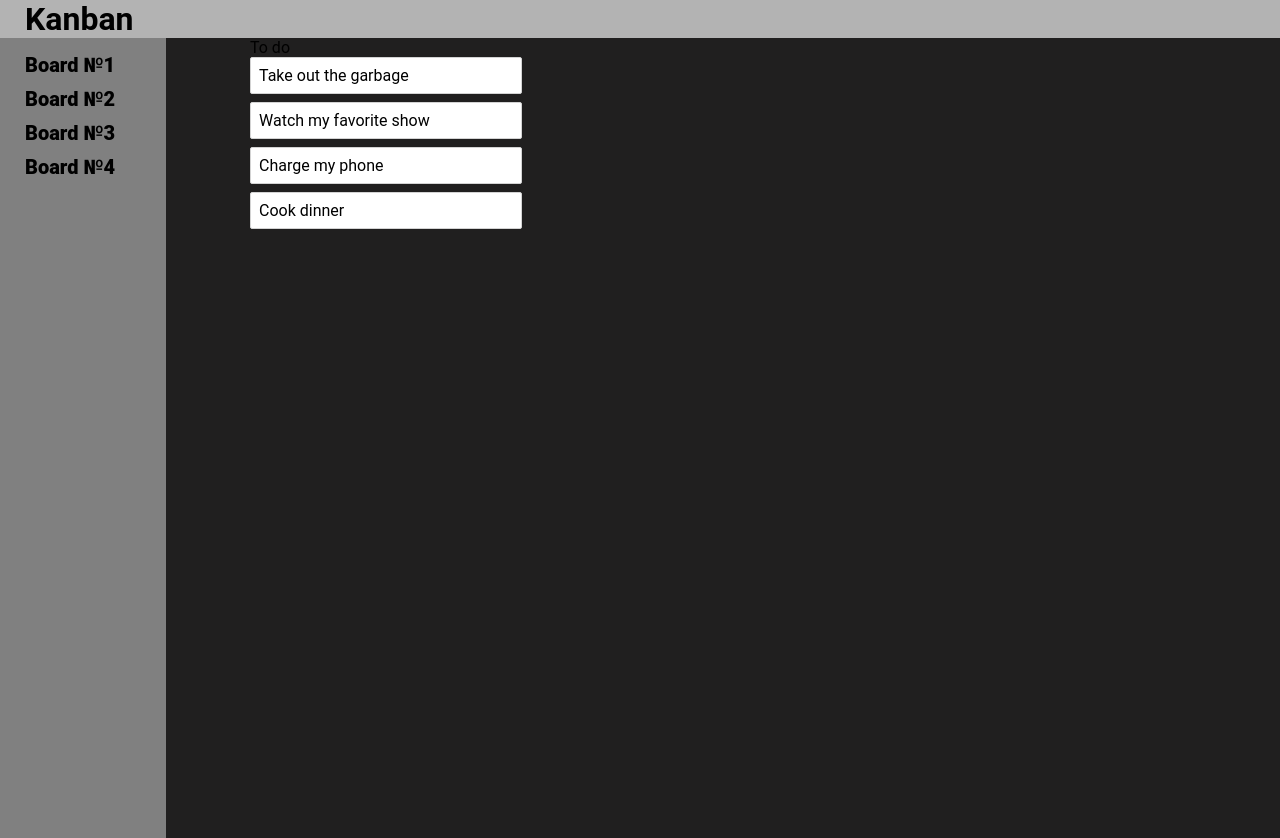
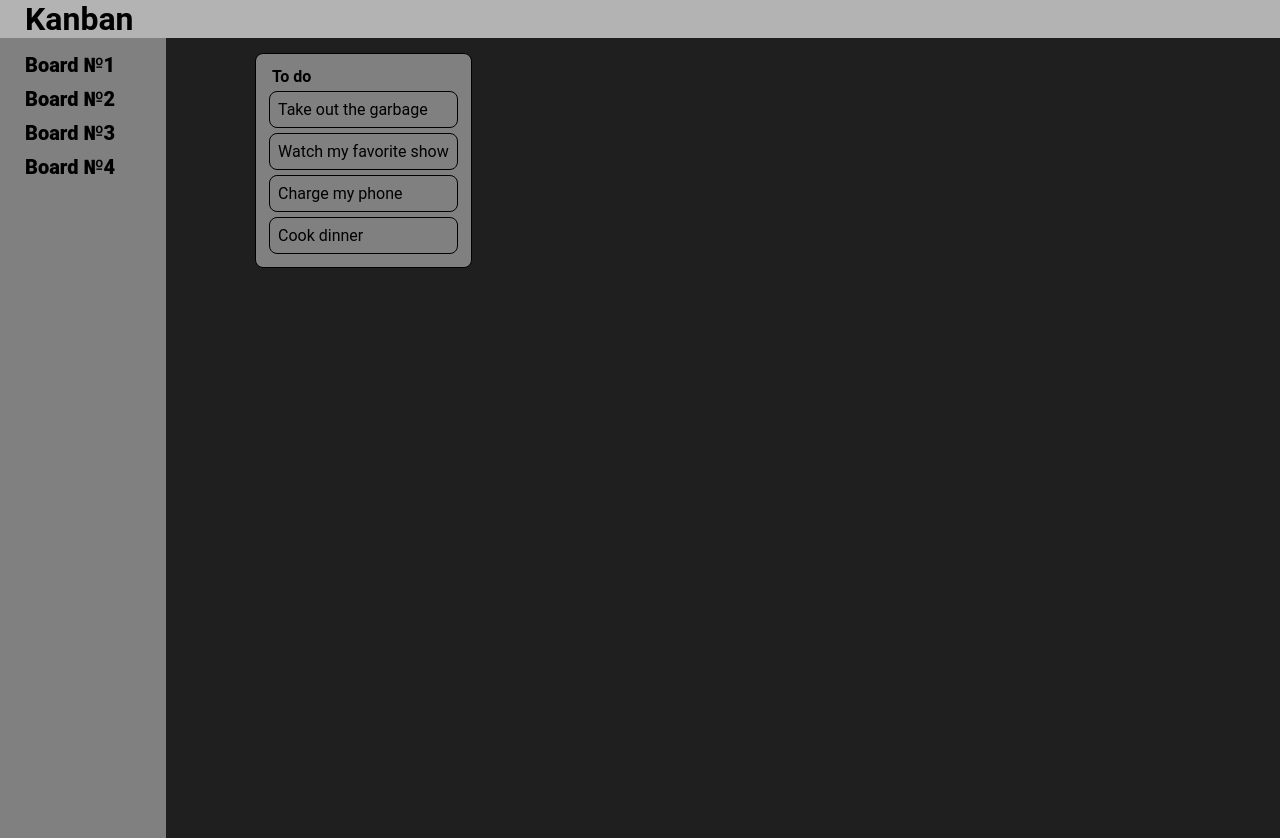
Before and after one commit to vpast/kanban_client, a React (Create React App) app: page /board in a window 1280 px wide. Built offline with nearby package versions, Linux system fonts and the light colour scheme.

Commit message:
reordering one list and some style edit

```diff
--- a/src/Tasks.js
+++ b/src/Tasks.js
@@ -11,6 +11,11 @@ const initialData = {
       title: 'To do',
       taskIds: ['task-1', 'task-2', 'task-3', 'task-4'],
     },
+    'column-2': {
+      id: 'column-2',
+      title: 'To do',
+      taskIds: ['task-1', 'task-2', 'task-3', 'task-4'],
+    },
   },
   columnOrder: ['column-1'],
 };
--- a/src/components/BoardWorkSpace.js
+++ b/src/components/BoardWorkSpace.js
@@ -1,11 +1,45 @@
 import { DragDropContext } from '@hello-pangea/dnd';
 import Column from './Column';
 import Tasks from '../Tasks';
+import { useState } from 'react';
 
 const BoardWorkSpace = () => {
-  let state = Tasks;
+  const [state, setState] = useState(Tasks)
 
-  let onDragEnd = (result) => {};
+  let onDragEnd = (result) => {
+    const { destination, source, draggableId } = result;
+
+    if (!destination) {
+      return;
+    }
+
+    if (
+      destination.droppableId === source.droppableId &&
+      destination.index === source.index
+    ) {
+      return;
+    }
+
+    const column = state.columns[source.droppableId];
+    const newTaskIds = Array.from(column.taskIds);
+    newTaskIds.splice(source.index, 1);
+    newTaskIds.splice(destination.index, 0, draggableId);
+
+    const newColumn = {
+      ...column,
+      taskIds: newTaskIds,
+    };
+
+    const newState = {
+      ...state,
+      columns: {
+        ...state.columns,
+        [newColumn.id]: newColumn,
+      },
+    };
+
+    setState(newState);
+  };
 
   return (
     <>
--- a/src/components/Column.js
+++ b/src/components/Column.js
@@ -5,8 +5,8 @@ const Column = (props) => {
 
   return (
     <>
-      <div>
-        <div>{props.column.title}</div>
+      <div className='container'>
+        <p>{props.column.title}</p>
         <Droppable droppableId={props.column.id}>
           {provided => (
             <div ref={provided.innerRef} {...provided.droppableProps}>
--- a/src/css/App.css
+++ b/src/css/App.css
@@ -76,13 +76,20 @@ p {
 }
 
 .workSpaceCard {
-  width: 272px;
+  margin-top: 10px;
+  display: flex;
+  flex-direction: row;
 }
 
 .container {
-  border: 1px solid lightgrey;
-  border-radius: 2px;
+  border: 1px solid rgb(0, 0, 0);
+  border-radius: 8px;
   padding: 8px;
-  margin-bottom: 8px;
-  background-color: white;
+  margin: 5px;
+  background-color: grey;
 }
+
+.container p {
+  font-weight: 600;
+  padding-left: 8px;
+}
```
